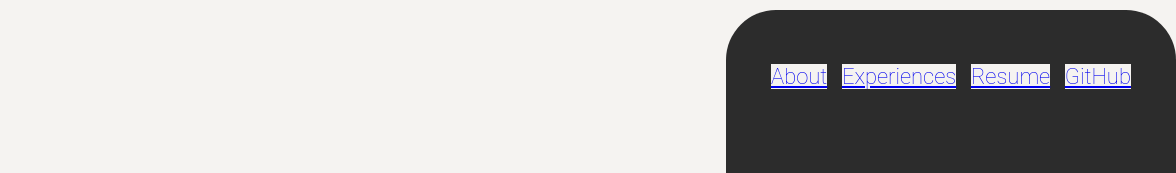
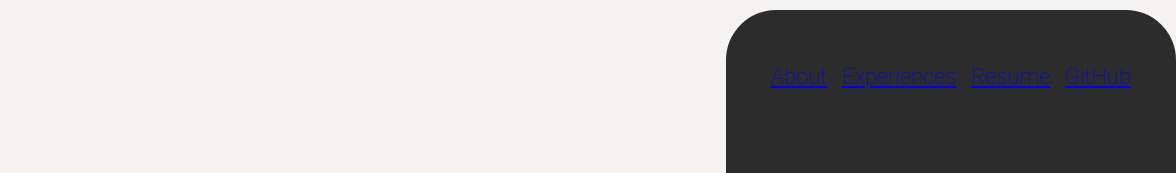
Before and after one commit to JiachenYuan/JiachenYuan-WDB-education, a plain HTML site: page proj1/index.html in a window 1280 px wide. Shown: the top 173 px of the page, 104-1280 px from the left. Drawn offline with Linux system fonts and the light colour scheme.

Commit message:
modified nav-button href style

```diff
--- a/proj1/template.css
+++ b/proj1/template.css
@@ -188,15 +188,10 @@ h1 {
     color: inherit;
 }
 
-/* .nav-button a{
+.nav-button a{
     background-color: #2C2C2C;
-    font-family: Roboto;
-    font-style: normal;
-    font-weight: 200;
-    font-size: 22px;
-    line-height: 0px;
-    color: white;
-} */
+
+}
 
 .nav-button:hover {
     cursor:pointer;
```
